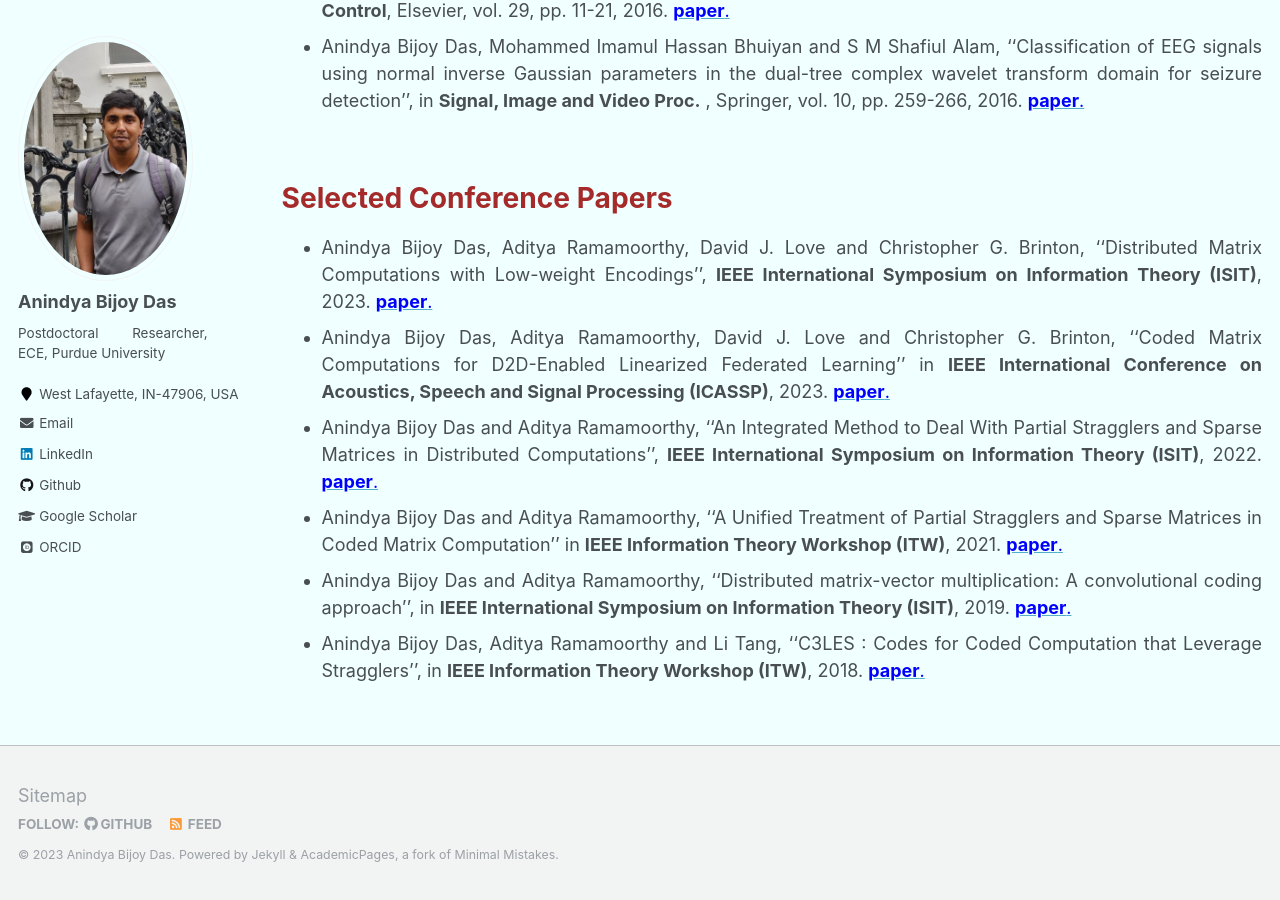
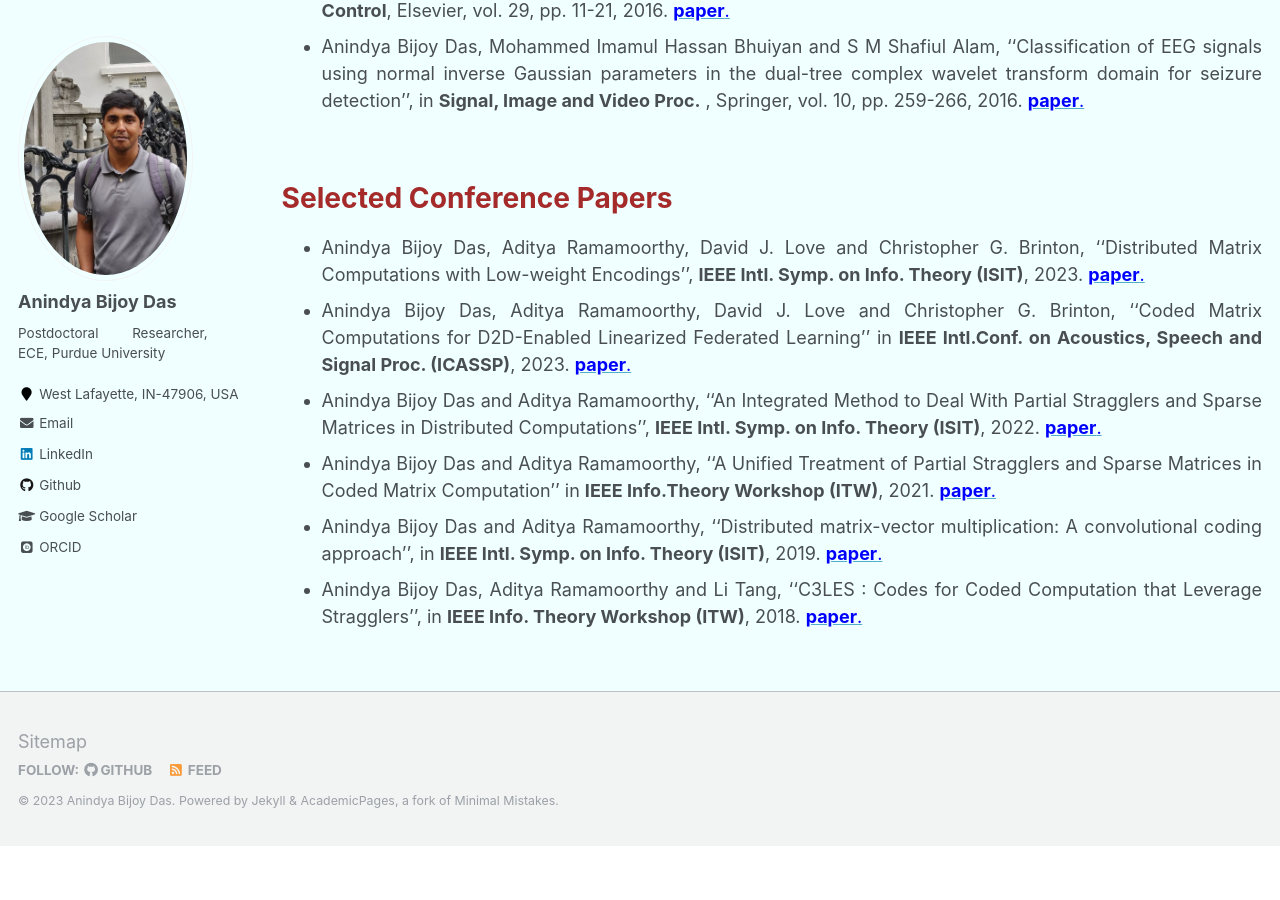
Before and after one commit to anindyabijoydas/portfolio, a Jekyll site: the page built from _pages/research.md, in a window 1280 px wide and 900 px high, scrolled down 874 px. Built offline with Jekyll 4.4.1, drawn with Linux system fonts in a browser that asks for light colours; some web fonts are replaced; after the commit the page ends 1720 px from its top, so only the background shows below that; some of the changed text lies outside the part shown.

Commit message:
Update research.md

```diff
--- a/_pages/research.md
+++ b/_pages/research.md
@@ -18,7 +18,7 @@ redirect_from:
 
 <span style="color:brown">**Manuscripts Under Review**</span>
 ======
-   * <b>Anindya Bijoy Das</b>, Aditya Ramamoorthy, David J. Love and Christopher G. Brinton, ''Distributed Matrix Computations with Low-weight Encodings'', 2023. [<span style="color:blue">**Arxiv Version**.</span>](https://arxiv.org/abs/2301.12685)
+   * Anindya Bijoy Das, Aditya Ramamoorthy, David J. Love and Christopher G. Brinton, ''Distributed Matrix Computations with Low-weight Encodings'', 2023. [<span style="color:blue">**Arxiv Version**.</span>](https://arxiv.org/abs/2301.12685)
    * Myeung Suk Oh, Anindya Bijoy Das, Seyyedali Hosseinalipour, Taejoon Kim, David J. Love, Christopher G. Brinton, ''A Decentralized Pilot Assignment Methodology for Scalable O-RAN Cell-Free Massive MIMO'', 2023. [<span style="color:blue">**Arxiv Version**.</span>](https://arxiv.org/abs/2301.04774)
 
 
@@ -38,9 +38,9 @@ redirect_from:
 
 <span style="color:brown">**Selected Conference Papers**</span>
 ======
-   * Anindya Bijoy Das, Aditya Ramamoorthy, David J. Love and Christopher G. Brinton, ''Distributed Matrix Computations with Low-weight Encodings'', **IEEE International Symposium on Information Theory (ISIT)**, 2023. [<span style="color:blue">**paper**.</span>](https://arxiv.org/abs/2301.12685)
-   * Anindya Bijoy Das, Aditya Ramamoorthy, David J. Love and Christopher G. Brinton, ''Coded Matrix Computations for D2D-Enabled Linearized Federated Learning'' in **IEEE International Conference on Acoustics, Speech and Signal Processing (ICASSP)**, 2023. [<span style="color:blue">**paper**.</span>](https://ieeexplore.ieee.org/abstract/document/10095450)
-   * Anindya Bijoy Das and Aditya Ramamoorthy, ''An Integrated Method to Deal With Partial Stragglers and Sparse Matrices in Distributed Computations'', **IEEE International Symposium on Information Theory (ISIT)**, 2022. [<span style="color:blue">**paper**.</span>](https://ieeexplore.ieee.org/document/9834346)
-   * Anindya Bijoy Das and Aditya Ramamoorthy, ''A Unified Treatment of Partial Stragglers and Sparse Matrices in Coded Matrix Computation'' in **IEEE Information Theory Workshop (ITW)**, 2021. [<span style="color:blue">**paper**.</span>](https://ieeexplore.ieee.org/document/9611400)
-   * Anindya Bijoy Das and Aditya Ramamoorthy, ''Distributed matrix-vector multiplication: A convolutional coding approach'', in **IEEE International Symposium on Information Theory (ISIT)**,  2019. [<span style="color:blue">**paper**.</span>](https://ieeexplore.ieee.org/abstract/document/8849395)
-   * Anindya Bijoy Das, Aditya Ramamoorthy and Li Tang, ''C3LES : Codes for Coded Computation that Leverage Stragglers'', in **IEEE Information Theory Workshop (ITW)**, 2018. [<span style="color:blue">**paper**.</span>](https://ieeexplore.ieee.org/abstract/document/8613321)
+   * Anindya Bijoy Das, Aditya Ramamoorthy, David J. Love and Christopher G. Brinton, ''Distributed Matrix Computations with Low-weight Encodings'', **IEEE Intl. Symp. on Info. Theory (ISIT)**, 2023. [<span style="color:blue">**paper**.</span>](https://arxiv.org/abs/2301.12685)
+   * Anindya Bijoy Das, Aditya Ramamoorthy, David J. Love and Christopher G. Brinton, ''Coded Matrix Computations for D2D-Enabled Linearized Federated Learning'' in **IEEE Intl.Conf. on Acoustics, Speech and Signal Proc. (ICASSP)**, 2023. [<span style="color:blue">**paper**.</span>](https://ieeexplore.ieee.org/abstract/document/10095450)
+   * Anindya Bijoy Das and Aditya Ramamoorthy, ''An Integrated Method to Deal With Partial Stragglers and Sparse Matrices in Distributed Computations'', **IEEE Intl. Symp. on Info. Theory (ISIT)**, 2022. [<span style="color:blue">**paper**.</span>](https://ieeexplore.ieee.org/document/9834346)
+   * Anindya Bijoy Das and Aditya Ramamoorthy, ''A Unified Treatment of Partial Stragglers and Sparse Matrices in Coded Matrix Computation'' in **IEEE Info.Theory Workshop (ITW)**, 2021. [<span style="color:blue">**paper**.</span>](https://ieeexplore.ieee.org/document/9611400)
+   * Anindya Bijoy Das and Aditya Ramamoorthy, ''Distributed matrix-vector multiplication: A convolutional coding approach'', in **IEEE Intl. Symp. on Info. Theory (ISIT)**,  2019. [<span style="color:blue">**paper**.</span>](https://ieeexplore.ieee.org/abstract/document/8849395)
+   * Anindya Bijoy Das, Aditya Ramamoorthy and Li Tang, ''C3LES : Codes for Coded Computation that Leverage Stragglers'', in **IEEE Info. Theory Workshop (ITW)**, 2018. [<span style="color:blue">**paper**.</span>](https://ieeexplore.ieee.org/abstract/document/8613321)
```
